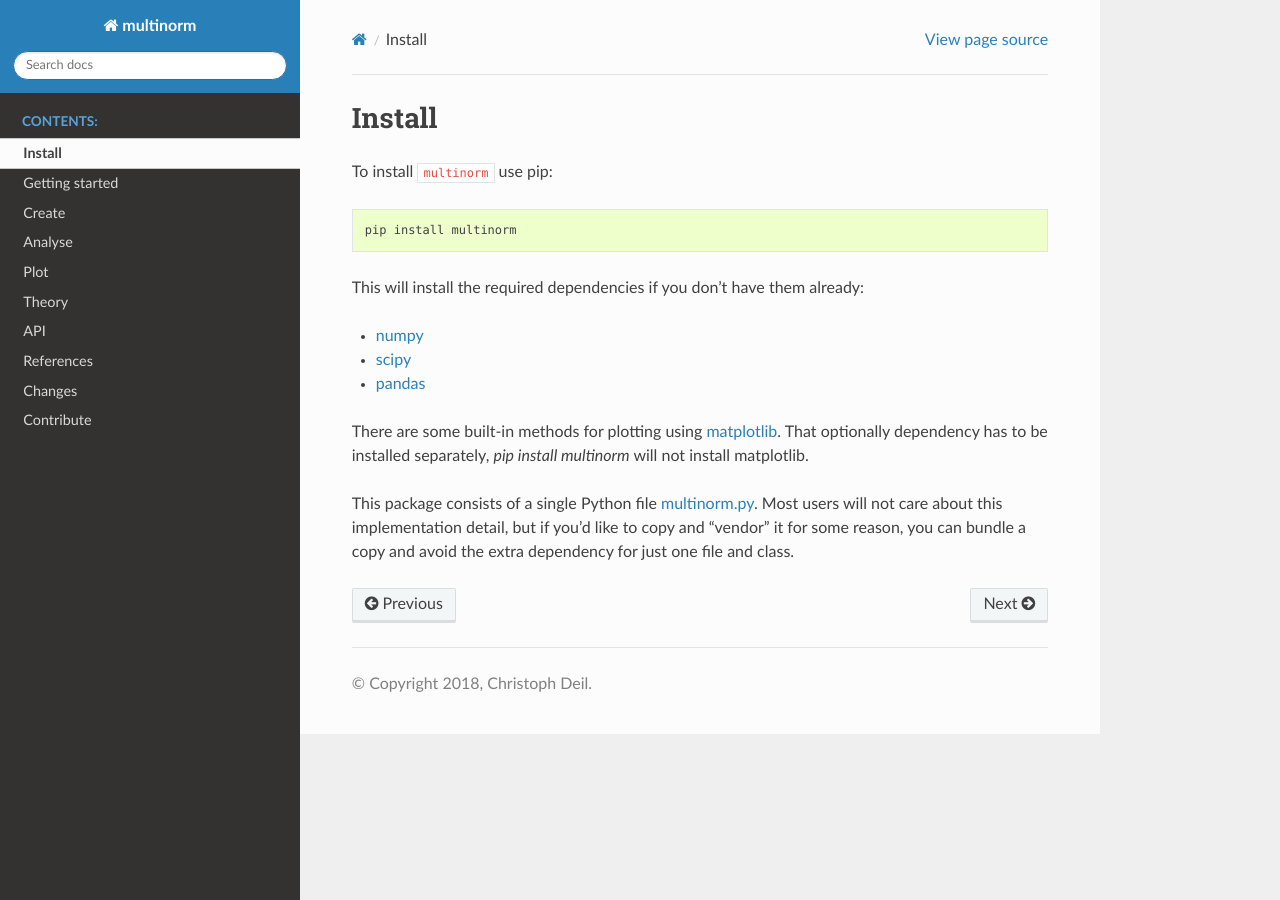
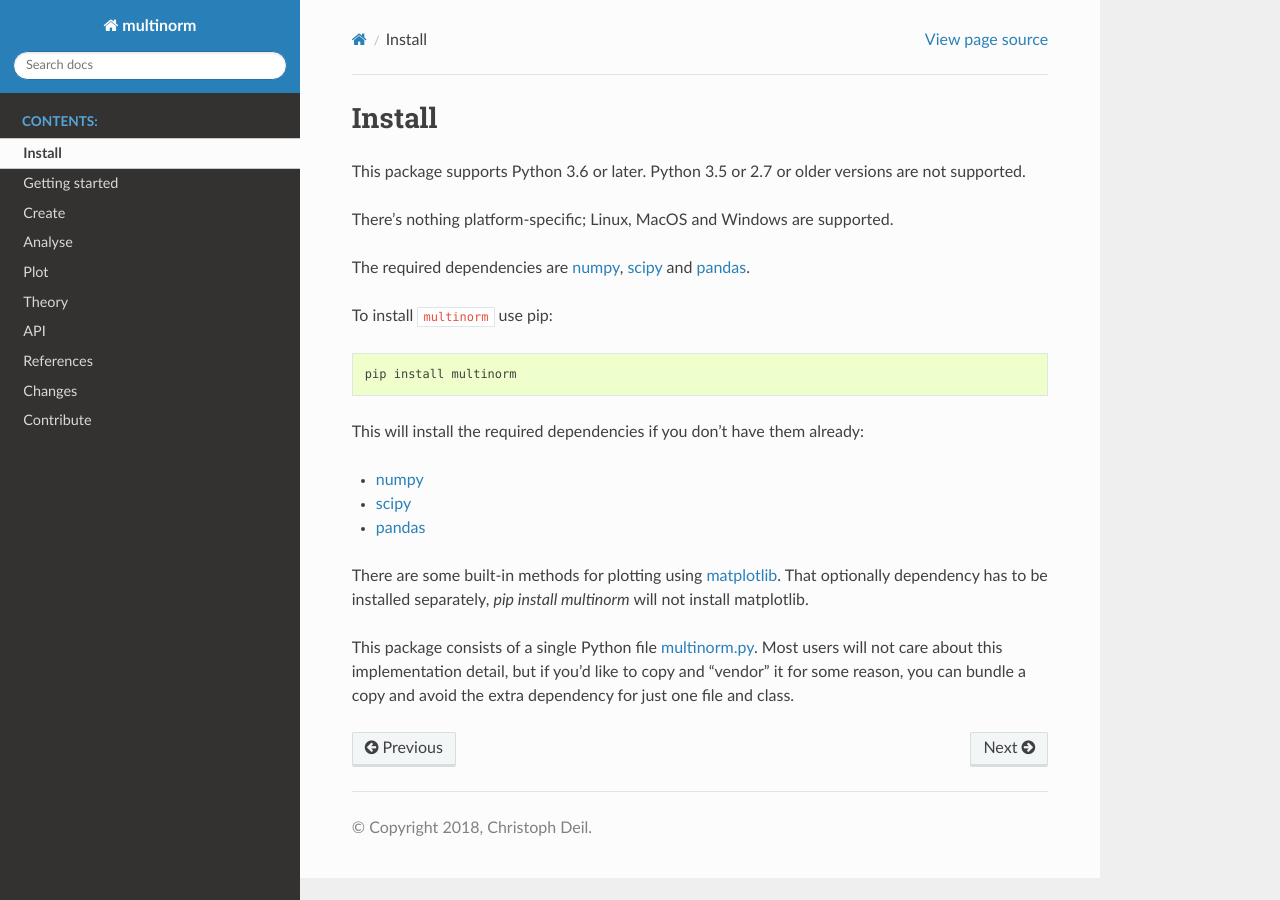
Before and after one commit to cdeil/multinorm, a Sphinx documentation site: the page built from docs/install.rst, in a window 1280 px wide. Built offline with Sphinx 7.4.7 and the Read the Docs theme 2.0.0, drawn with Linux system fonts in a browser that asks for light colours.

Commit message:
Remove support for old Pythons, only 3.6+ now

```diff
--- a/docs/install.rst
+++ b/docs/install.rst
@@ -2,6 +2,13 @@
 
 Install
 =======
+
+This package supports Python 3.6 or later.
+Python 3.5 or 2.7 or older versions are not supported.
+
+There's nothing platform-specific; Linux, MacOS and Windows are supported.
+
+The required dependencies are `numpy`_, `scipy`_ and `pandas`_.
 
 To install ``multinorm`` use pip::
 
--- a/multinorm.py
+++ b/multinorm.py
@@ -9,7 +9,6 @@ A Python class to work with model fit results
 - Docs: https://multinorm.readthedocs.io
 - License: BSD-3-Clause
 """
-from __future__ import division
 from pkg_resources import get_distribution, DistributionNotFound
 import numpy as np
 import pandas as pd
@@ -25,7 +24,7 @@ except DistributionNotFound:
     pass
 
 
-class MultiNorm(object):
+class MultiNorm:
     """Multivariate normal distribution.
 
     Given ``n`` parameters, the ``mean`` and ``names``
@@ -207,6 +206,7 @@ class MultiNorm(object):
 
     def _pandas_matrix(self, matrix):
         index = pd.Index(self.names, name="name")
+        # TODO: use `index` twice or make separate `columns` index?
         columns = pd.Index(self.names, name="name")
         return pd.DataFrame(matrix, index, columns)
 
@@ -277,7 +277,7 @@ class MultiNorm(object):
 
     @property
     def cov(self):
-        """Covariance matrix (:class:`pandas.DataFrame`)."""
+        """Covariance matrix (`pandas.DataFrame`)."""
         return self._pandas_matrix(self.scipy.cov)
 
     # TODO: probably should make this a pandas Index.
--- a/setup.py
+++ b/setup.py
@@ -26,7 +26,6 @@ setup(
     classifiers=[
         "Intended Audience :: Science/Research",
         "License :: OSI Approved :: BSD License",
-        "Programming Language :: Python :: 2.7",
         "Programming Language :: Python :: 3",
         "Operating System :: OS Independent",
         "Development Status :: 3 - Alpha",
--- a/test_multinorm.py
+++ b/test_multinorm.py
@@ -1,6 +1,5 @@
 """Tests for multinorm, using pyest.
 """
-from __future__ import division
 import warnings
 import pytest
 import numpy as np
```
Also changed, not shown: .travis.yml.
